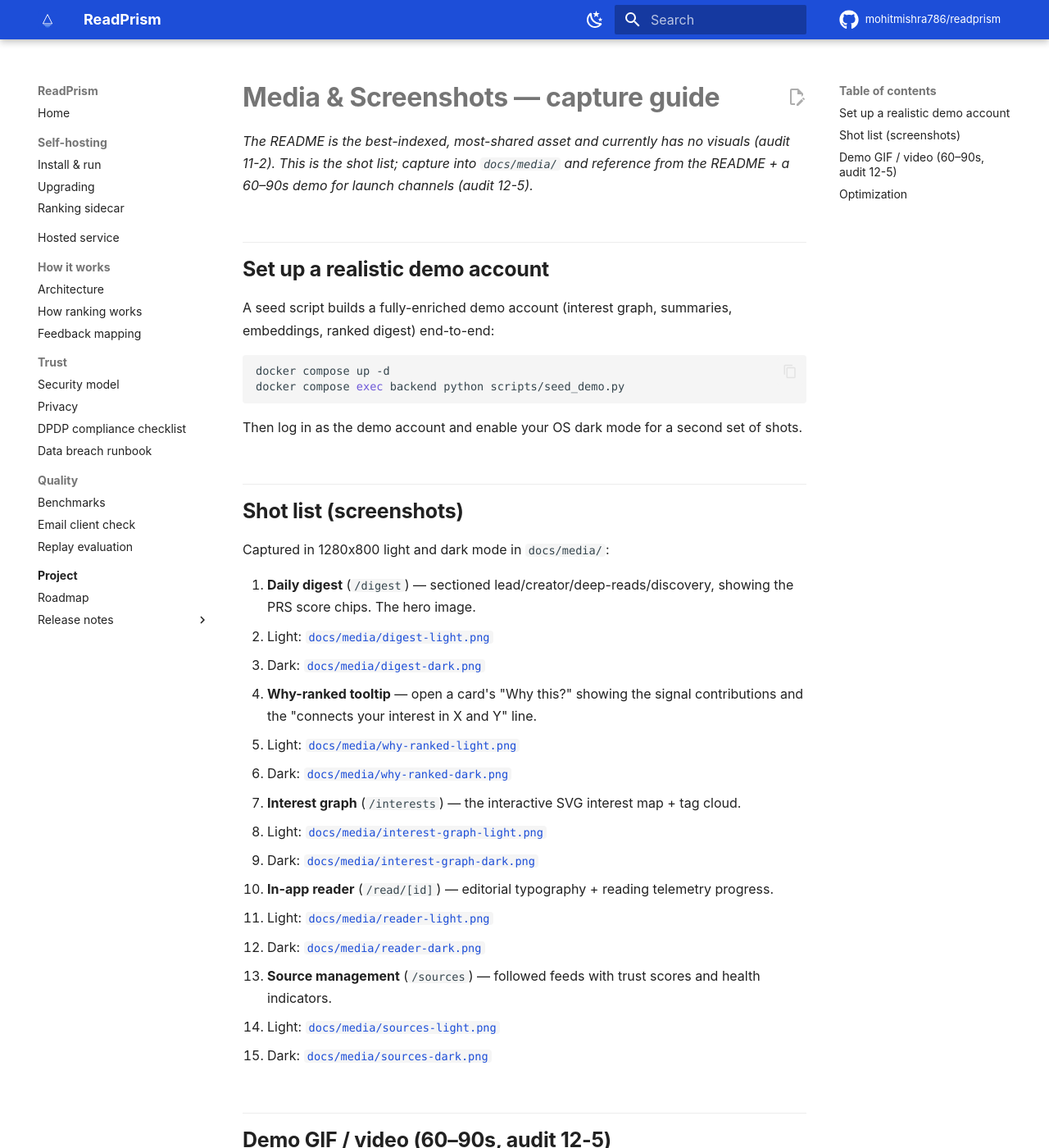
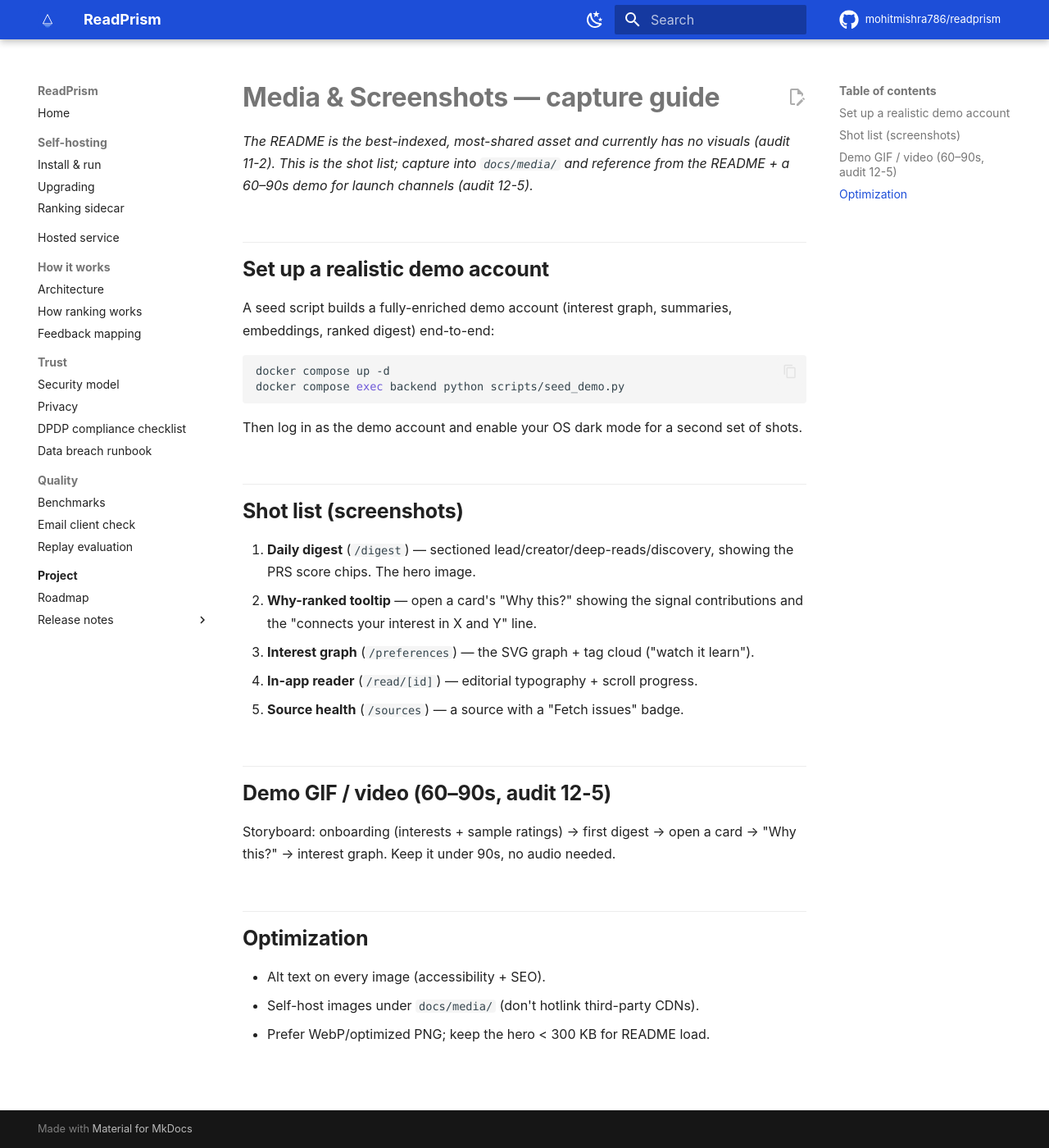
Before and after one commit to mohitmishra786/readprism, an MkDocs documentation site: the page built from docs/MEDIA.md, in a window 1280 px wide and 1400 px high. Shown: the whole window at 82% size. Built offline with MkDocs 1.6.1 and Material for MkDocs 9.7.7, drawn with Linux system fonts in a browser that asks for light colours; comment, search, counter and statistics services are not loaded.

Commit message:
Revert placeholder screenshots from #336 (#159)
All ten PNGs were the same login-page capture (the demo sign-in failed), so
the README showed the sign-in screen four times under different captions.
Restores the README and MEDIA.md text; real captures are #159.

This reverts commit 671c5bf.

Co-Authored-By: Claude Opus 5.5 <noreply@anthropic.com>

```diff
--- a/docs/MEDIA.md
+++ b/docs/MEDIA.md
@@ -19,25 +19,14 @@ shots.
 
 ## Shot list (screenshots)
 
-Captured in 1280x800 light and dark mode in `docs/media/`:
-
 1. **Daily digest** (`/digest`) — sectioned lead/creator/deep-reads/discovery,
    showing the PRS score chips. The hero image.
-   - Light: [`docs/media/digest-light.png`](media/digest-light.png)
-   - Dark: [`docs/media/digest-dark.png`](media/digest-dark.png)
 2. **Why-ranked tooltip** — open a card's "Why this?" showing the signal
    contributions and the "connects your interest in X and Y" line.
-   - Light: [`docs/media/why-ranked-light.png`](media/why-ranked-light.png)
-   - Dark: [`docs/media/why-ranked-dark.png`](media/why-ranked-dark.png)
-3. **Interest graph** (`/interests`) — the interactive SVG interest map + tag cloud.
-   - Light: [`docs/media/interest-graph-light.png`](media/interest-graph-light.png)
-   - Dark: [`docs/media/interest-graph-dark.png`](media/interest-graph-dark.png)
-4. **In-app reader** (`/read/[id]`) — editorial typography + reading telemetry progress.
-   - Light: [`docs/media/reader-light.png`](media/reader-light.png)
-   - Dark: [`docs/media/reader-dark.png`](media/reader-dark.png)
-5. **Source management** (`/sources`) — followed feeds with trust scores and health indicators.
-   - Light: [`docs/media/sources-light.png`](media/sources-light.png)
-   - Dark: [`docs/media/sources-dark.png`](media/sources-dark.png)
+3. **Interest graph** (`/preferences`) — the SVG graph + tag cloud ("watch it
+   learn").
+4. **In-app reader** (`/read/[id]`) — editorial typography + scroll progress.
+5. **Source health** (`/sources`) — a source with a "Fetch issues" badge.
 
 ## Demo GIF / video (60–90s, audit 12-5)
 
```
Also changed, not shown: README.md (+4 -9 lines), docs/media/digest-dark.png (deleted), docs/media/digest-light.png (deleted), docs/media/interest-graph-dark.png (deleted), docs/media/interest-graph-light.png (deleted), docs/media/reader-dark.png (deleted), docs/media/reader-light.png (deleted), docs/media/sources-dark.png (deleted), docs/media/sources-light.png (deleted), docs/media/why-ranked-dark.png (deleted), docs/media/why-ranked-light.png (deleted).
